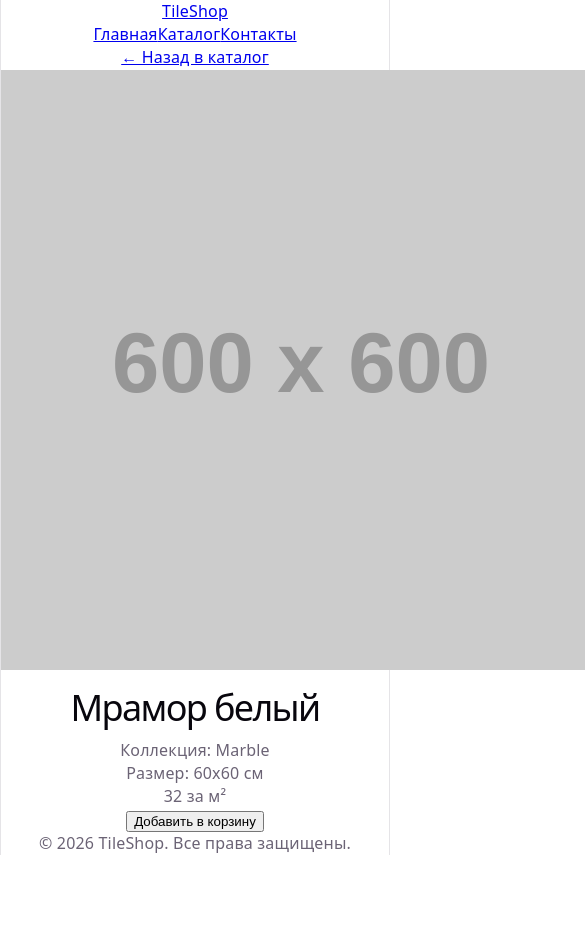
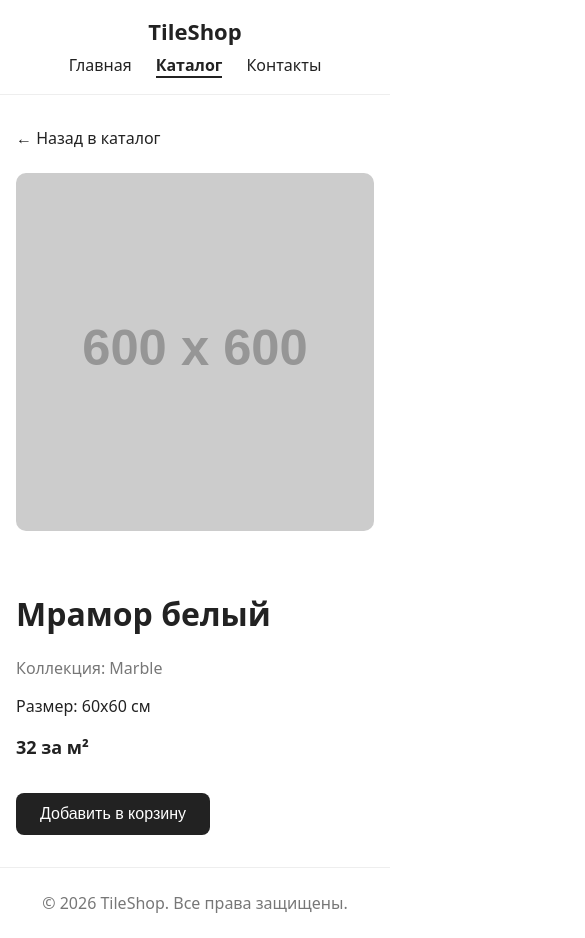
Before and after one commit to hasst1k/piramida, a React (Vite) app: page /catalog/1 in a window 390 px wide. Shown: the whole page, 585 px wide, since content can reach past the window. Before the commit the page ends 855 px from the top, so only its background shows below. Built offline with nearby package versions, Linux system fonts and the light colour scheme.

Commit message:
Add home, contacts, 404 pages and styles

```diff
--- a/src/index.css
+++ b/src/index.css
@@ -1,111 +1,32 @@
-:root {
-  --text: #6b6375;
-  --text-h: #08060d;
-  --bg: #fff;
-  --border: #e5e4e7;
-  --code-bg: #f4f3ec;
-  --accent: #aa3bff;
-  --accent-bg: rgba(170, 59, 255, 0.1);
-  --accent-border: rgba(170, 59, 255, 0.5);
-  --social-bg: rgba(244, 243, 236, 0.5);
-  --shadow:
-    rgba(0, 0, 0, 0.1) 0 10px 15px -3px, rgba(0, 0, 0, 0.05) 0 4px 6px -2px;
+* { box-sizing: border-box; }
+body { margin: 0; font-family: system-ui, sans-serif; color: #222; background: #fff; }
+a { color: inherit; text-decoration: none; }
 
-  --sans: system-ui, 'Segoe UI', Roboto, sans-serif;
-  --heading: system-ui, 'Segoe UI', Roboto, sans-serif;
-  --mono: ui-monospace, Consolas, monospace;
+.header { display: flex; justify-content: space-between; align-items: center; padding: 16px 32px; border-bottom: 1px solid #eee; }
+.header nav { display: flex; gap: 24px; }
+.header nav a.active { font-weight: 700; border-bottom: 2px solid #222; }
+.logo { font-size: 22px; font-weight: 800; }
 
-  font: 18px/145% var(--sans);
-  letter-spacing: 0.18px;
-  color-scheme: light dark;
-  color: var(--text);
-  background: var(--bg);
-  font-synthesis: none;
-  text-rendering: optimizeLegibility;
-  -webkit-font-smoothing: antialiased;
-  -moz-osx-font-smoothing: grayscale;
+.container { max-width: 1100px; margin: 0 auto; padding: 32px 16px; min-height: 70vh; }
+.footer { text-align: center; padding: 24px; border-top: 1px solid #eee; color: #777; }
 
-  @media (max-width: 1024px) {
-    font-size: 16px;
-  }
+.hero { text-align: center; padding: 80px 0; }
+.hero h1 { font-size: 44px; margin-bottom: 12px; }
+.button { display: inline-block; margin-top: 16px; padding: 12px 24px; background: #222; color: #fff; border: 0; border-radius: 8px; font-size: 16px; cursor: pointer; }
+
+.grid { display: grid; grid-template-columns: repeat(auto-fill, minmax(220px, 1fr)); gap: 20px; }
+.card { border: 1px solid #eee; border-radius: 10px; padding: 12px; transition: box-shadow .2s; }
+.card:hover { box-shadow: 0 4px 16px rgba(0,0,0,.1); }
+.card img { width: 100%; border-radius: 8px; }
+.card h3 { margin: 10px 0 4px; }
+
+.product { display: grid; grid-template-columns: 1fr 1fr; gap: 40px; margin-top: 24px; }
+.product img { width: 100%; border-radius: 10px; }
+
+.muted { color: #777; margin: 4px 0; }
+.price { font-weight: 700; font-size: 18px; }
+
+@media (max-width: 700px) {
+  .product { grid-template-columns: 1fr; }
+  .header { flex-direction: column; gap: 8px; }
 }
-
-@media (prefers-color-scheme: dark) {
-  :root {
-    --text: #9ca3af;
-    --text-h: #f3f4f6;
-    --bg: #16171d;
-    --border: #2e303a;
-    --code-bg: #1f2028;
-    --accent: #c084fc;
-    --accent-bg: rgba(192, 132, 252, 0.15);
-    --accent-border: rgba(192, 132, 252, 0.5);
-    --social-bg: rgba(47, 48, 58, 0.5);
-    --shadow:
-      rgba(0, 0, 0, 0.4) 0 10px 15px -3px, rgba(0, 0, 0, 0.25) 0 4px 6px -2px;
-  }
-
-  #social .button-icon {
-    filter: invert(1) brightness(2);
-  }
-}
-
-body {
-  margin: 0;
-}
-
-#root {
-  width: 1126px;
-  max-width: 100%;
-  margin: 0 auto;
-  text-align: center;
-  border-inline: 1px solid var(--border);
-  min-height: 100svh;
-  display: flex;
-  flex-direction: column;
-  box-sizing: border-box;
-}
-
-h1,
-h2 {
-  font-family: var(--heading);
-  font-weight: 500;
-  color: var(--text-h);
-}
-
-h1 {
-  font-size: 56px;
-  letter-spacing: -1.68px;
-  margin: 32px 0;
-  @media (max-width: 1024px) {
-    font-size: 36px;
-    margin: 20px 0;
-  }
-}
-h2 {
-  font-size: 24px;
-  line-height: 118%;
-  letter-spacing: -0.24px;
-  margin: 0 0 8px;
-  @media (max-width: 1024px) {
-    font-size: 20px;
-  }
-}
-p {
-  margin: 0;
-}
-
-code,
-.counter {
-  font-family: var(--mono);
-  display: inline-flex;
-  border-radius: 4px;
-  color: var(--text-h);
-}
-
-code {
-  font-size: 15px;
-  line-height: 135%;
-  padding: 4px 8px;
-  background: var(--code-bg);
-}
--- /dev/null
+++ b/src/pages/Contacts.jsx
@@ -0,0 +1,10 @@
+export default function Contacts() {
+  return (
+    <>
+      <h1>Контакты</h1>
+      <p>Телефон: +375 00 000-00-00</p>
+      <p>Email: info@tileshop.example</p>
+      <p>Адрес: г. Минск, ул. Примерная, 1</p>
+    </>
+  );
+}
--- /dev/null
+++ b/src/pages/Home.jsx
@@ -0,0 +1,11 @@
+import { Link } from "react-router-dom";
+
+export default function Home() {
+  return (
+    <section className="hero">
+      <h1>Плитка для вашего дома</h1>
+      <p>Большой выбор коллекций: мрамор, дерево, бетон и классика.</p>
+      <Link to="/catalog" className="button">Смотреть каталог</Link>
+    </section>
+  );
+}
--- /dev/null
+++ b/src/pages/NotFound.jsx
@@ -0,0 +1,10 @@
+import { Link } from "react-router-dom";
+
+export default function NotFound() {
+  return (
+    <>
+      <h1>404: страница не найдена</h1>
+      <Link to="/">На главную</Link>
+    </>
+  );
+}
```
